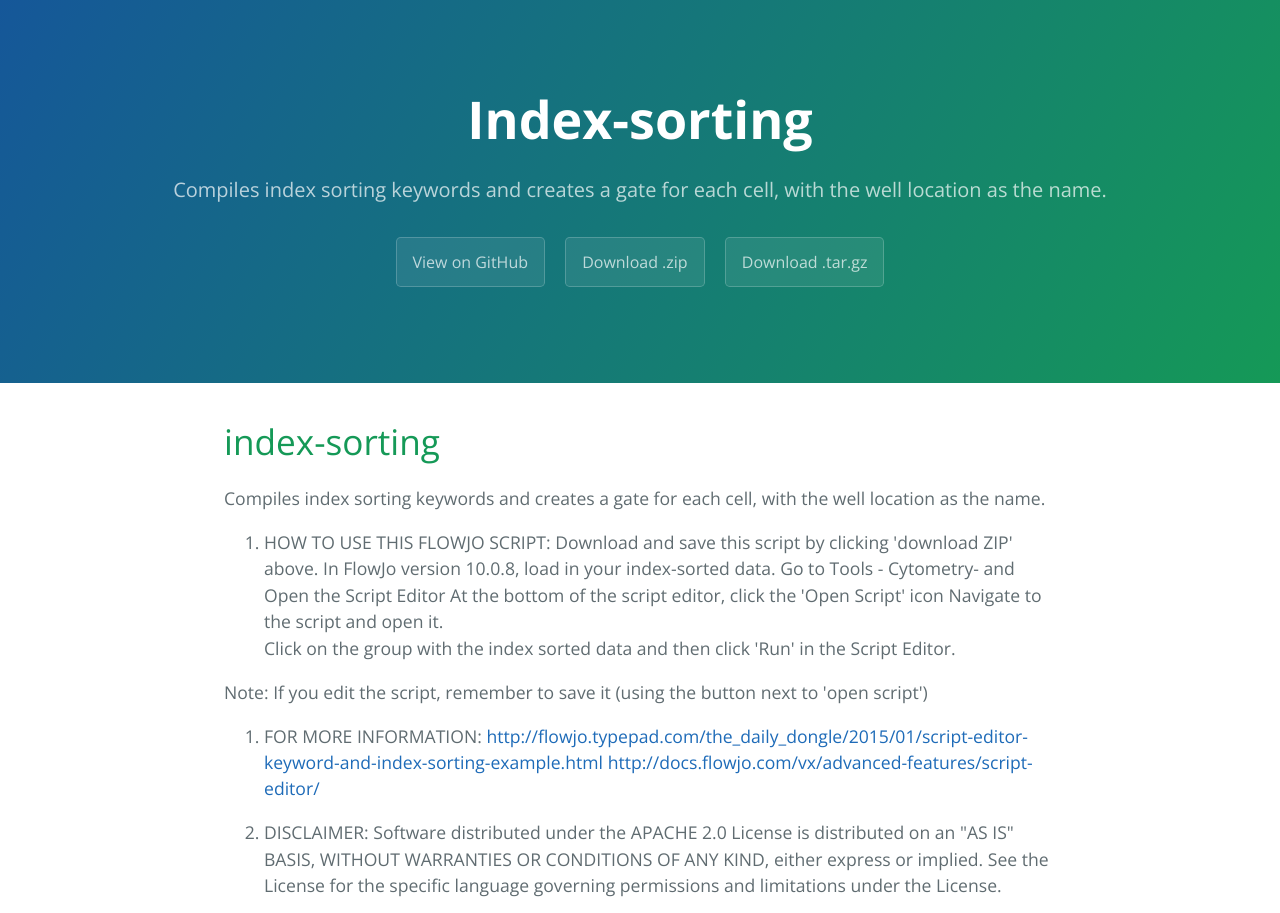
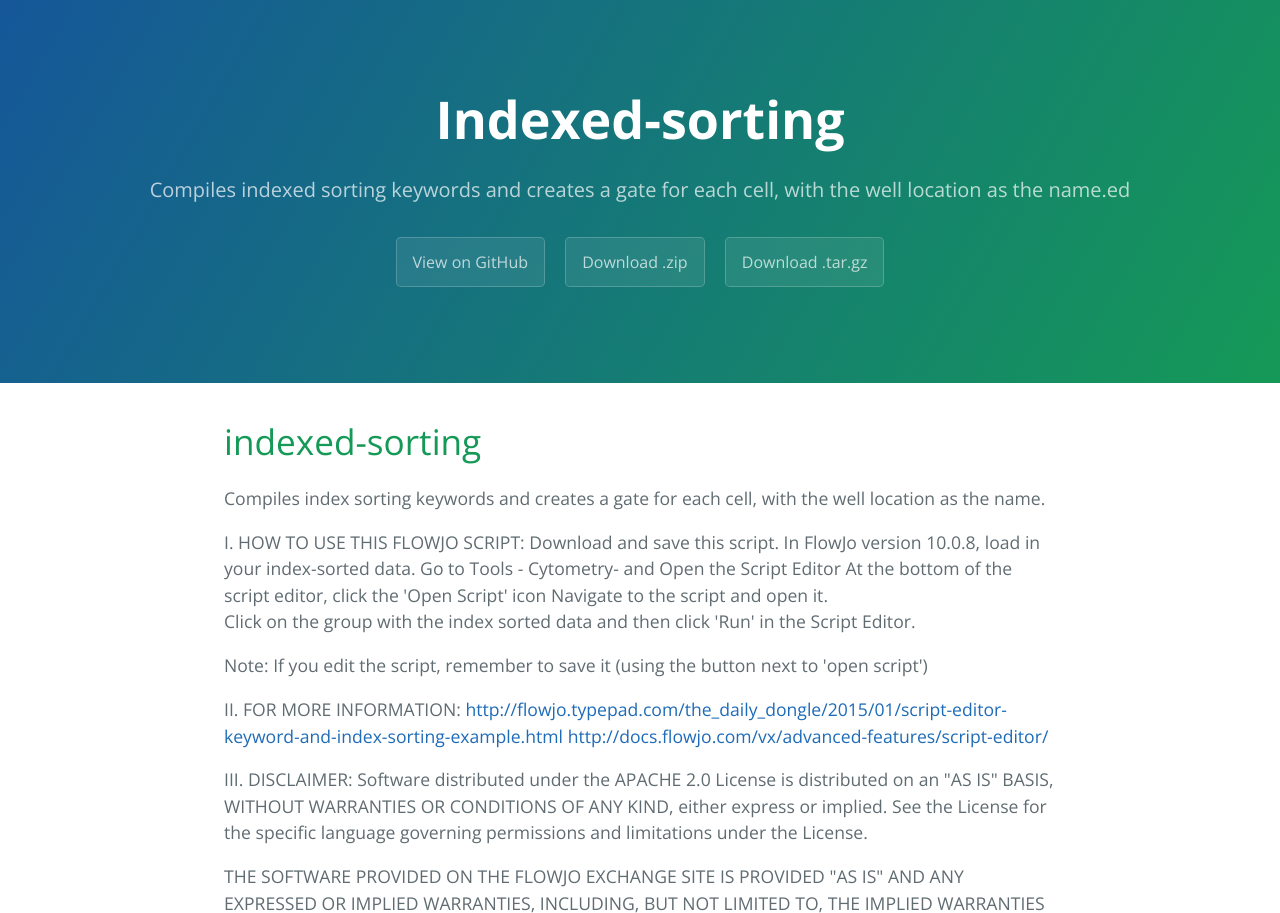
Before and after one commit to kdh4win4/indexed-sorting, a plain HTML site: page index.html in a window 1280 px wide. Shown: the top 913 px of the page. Drawn offline with nearby package versions, Linux system fonts and the light colour scheme.

Commit message:
Create gh-pages branch via GitHub

```diff
--- a/index.html
+++ b/index.html
@@ -2,7 +2,7 @@
 <html lang="en-us">
   <head>
     <meta charset="UTF-8">
-    <title>Index-sorting by FlowJo</title>
+    <title>Indexed-sorting by FlowJo</title>
     <meta name="viewport" content="width=device-width, initial-scale=1">
     <link rel="stylesheet" type="text/css" href="stylesheets/normalize.css" media="screen">
     <link href='http://fonts.googleapis.com/css?family=Open+Sans:400,700' rel='stylesheet' type='text/css'>
@@ -11,38 +11,35 @@
   </head>
   <body>
     <section class="page-header">
-      <h1 class="project-name">Index-sorting</h1>
-      <h2 class="project-tagline">Compiles index sorting keywords and creates a gate for each cell, with the well location as the name.</h2>
-      <a href="https://github.com/FlowJo/index-sorting" class="btn">View on GitHub</a>
-      <a href="https://github.com/FlowJo/index-sorting/zipball/master" class="btn">Download .zip</a>
-      <a href="https://github.com/FlowJo/index-sorting/tarball/master" class="btn">Download .tar.gz</a>
+      <h1 class="project-name">Indexed-sorting</h1>
+      <h2 class="project-tagline">Compiles indexed sorting keywords and creates a gate for each cell, with the well location as the name.ed</h2>
+      <a href="https://github.com/FlowJo/indexed-sorting" class="btn">View on GitHub</a>
+      <a href="https://github.com/FlowJo/indexed-sorting/zipball/master" class="btn">Download .zip</a>
+      <a href="https://github.com/FlowJo/indexed-sorting/tarball/master" class="btn">Download .tar.gz</a>
     </section>
 
     <section class="main-content">
       <h1>
-<a id="index-sorting" class="anchor" href="#index-sorting" aria-hidden="true"><span class="octicon octicon-link"></span></a>index-sorting</h1>
+<a id="indexed-sorting" class="anchor" href="#indexed-sorting" aria-hidden="true"><span class="octicon octicon-link"></span></a>indexed-sorting</h1>
 
 <p>Compiles index sorting keywords and creates a gate for each cell, with the well location as the name.</p>
 
-<ol>
-<li>HOW TO USE THIS FLOWJO SCRIPT:
-Download and save this script by clicking 'download ZIP' above.
+<p>I. HOW TO USE THIS FLOWJO SCRIPT:
+Download and save this script.
 In FlowJo version 10.0.8, load in your index-sorted data.
 Go to Tools - Cytometry- and Open the Script Editor
 At the bottom of the script editor, click the 'Open Script' icon
 Navigate to the script and open it.<br>
-Click on the group with the index sorted data and then click 'Run' in the Script Editor.</li>
-</ol>
+Click on the group with the index sorted data and then click 'Run' in the Script Editor.</p>
 
 <p>Note: If you edit the script, remember to save it (using the button next to 'open script')</p>
 
-<ol>
-<li><p>FOR MORE INFORMATION:
+<p>II. FOR MORE INFORMATION:
 <a href="http://flowjo.typepad.com/the_daily_dongle/2015/01/script-editor-keyword-and-index-sorting-example.html">http://flowjo.typepad.com/the_daily_dongle/2015/01/script-editor-keyword-and-index-sorting-example.html</a>
-<a href="http://docs.flowjo.com/vx/advanced-features/script-editor/">http://docs.flowjo.com/vx/advanced-features/script-editor/</a></p></li>
-<li><p>DISCLAIMER:
-Software distributed under the APACHE 2.0 License is distributed on an "AS IS" BASIS, WITHOUT WARRANTIES OR CONDITIONS OF ANY KIND, either express or implied. See the License for the specific language governing permissions and limitations under the License. </p></li>
-</ol>
+<a href="http://docs.flowjo.com/vx/advanced-features/script-editor/">http://docs.flowjo.com/vx/advanced-features/script-editor/</a></p>
+
+<p>III. DISCLAIMER:
+Software distributed under the APACHE 2.0 License is distributed on an "AS IS" BASIS, WITHOUT WARRANTIES OR CONDITIONS OF ANY KIND, either express or implied. See the License for the specific language governing permissions and limitations under the License. </p>
 
 <p>THE SOFTWARE PROVIDED ON THE FLOWJO EXCHANGE SITE IS PROVIDED "AS IS" AND ANY EXPRESSED OR IMPLIED WARRANTIES, INCLUDING, BUT NOT LIMITED TO, THE IMPLIED WARRANTIES OF MERCHANTABILITY AND FITNESS FOR A PARTICULAR PURPOSE ARE DISCLAIMED. IN NO EVENT SHALL FLOWJO, LLC OR ANY OF THEIR CONTRIBUTORS BE LIABLE FOR ANY DIRECT, INDIRECT, INCIDENTAL, SPECIAL, EXEMPLARY, OR CONSEQUENTIAL DAMAGES (INCLUDING, BUT NOT LIMITED TO, PROCUREMENT OF SUBSTITUTE GOODS OR SERVICES; LOSS OF USE, DATA, OR PROFITS; OR BUSINESS INTERRUPTION) HOWEVER CAUSED AND ON ANY THEORY OF LIABILITY, WHETHER IN CONTRACT, STRICT LIABILITY, OR TORT (INCLUDING NEGLIGENCE OR OTHERWISE) ARISING IN ANY WAY OUT OF THE USE OF THIS SOFTWARE, EVEN IF ADVISED OF THE POSSIBILITY OF SUCH DAMAGE.</p>
 
@@ -56,7 +53,7 @@ Software distributed under the APACHE 2.0 License is distributed on an "AS IS" B
 <p>The use of the software downloaded through the FlowJo Exchange site is done at your own discretion and risk and with agreement that you will be solely responsible for any damage to your computer system or loss of data that results from such activities. No advice or information, whether oral or written, obtained by you from FlowJo, LLC, its its website, its contributors, employees, or contractors shall create any warranty for the software.</p>
 
       <footer class="site-footer">
-        <span class="site-footer-owner"><a href="https://github.com/FlowJo/index-sorting">Index-sorting</a> is maintained by <a href="https://github.com/FlowJo">FlowJo</a>.</span>
+        <span class="site-footer-owner"><a href="https://github.com/FlowJo/indexed-sorting">Indexed-sorting</a> is maintained by <a href="https://github.com/FlowJo">FlowJo</a>.</span>
 
         <span class="site-footer-credits">This page was generated by <a href="https://pages.github.com">GitHub Pages</a> using the <a href="https://github.com/jasonlong/cayman-theme">Cayman theme</a> by <a href="https://twitter.com/jasonlong">Jason Long</a>.</span>
       </footer>
```
Also changed, not shown: params.json (+1 -1 lines).
